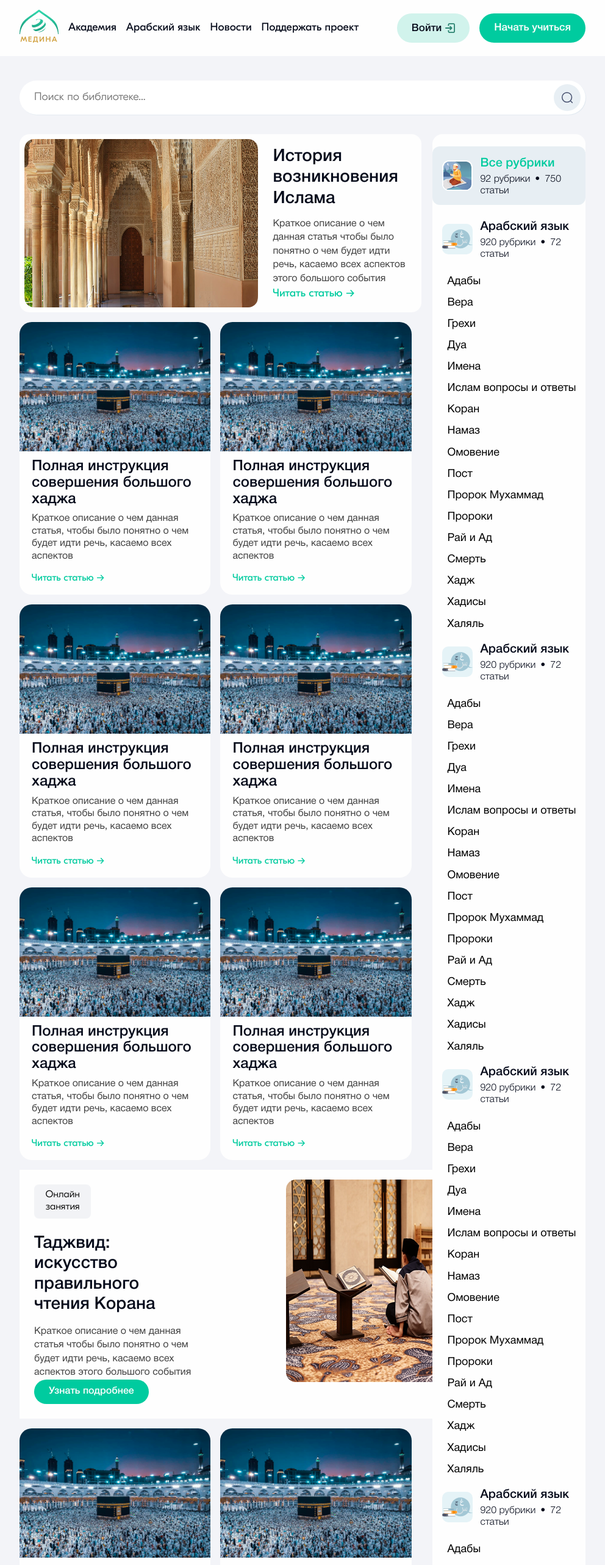
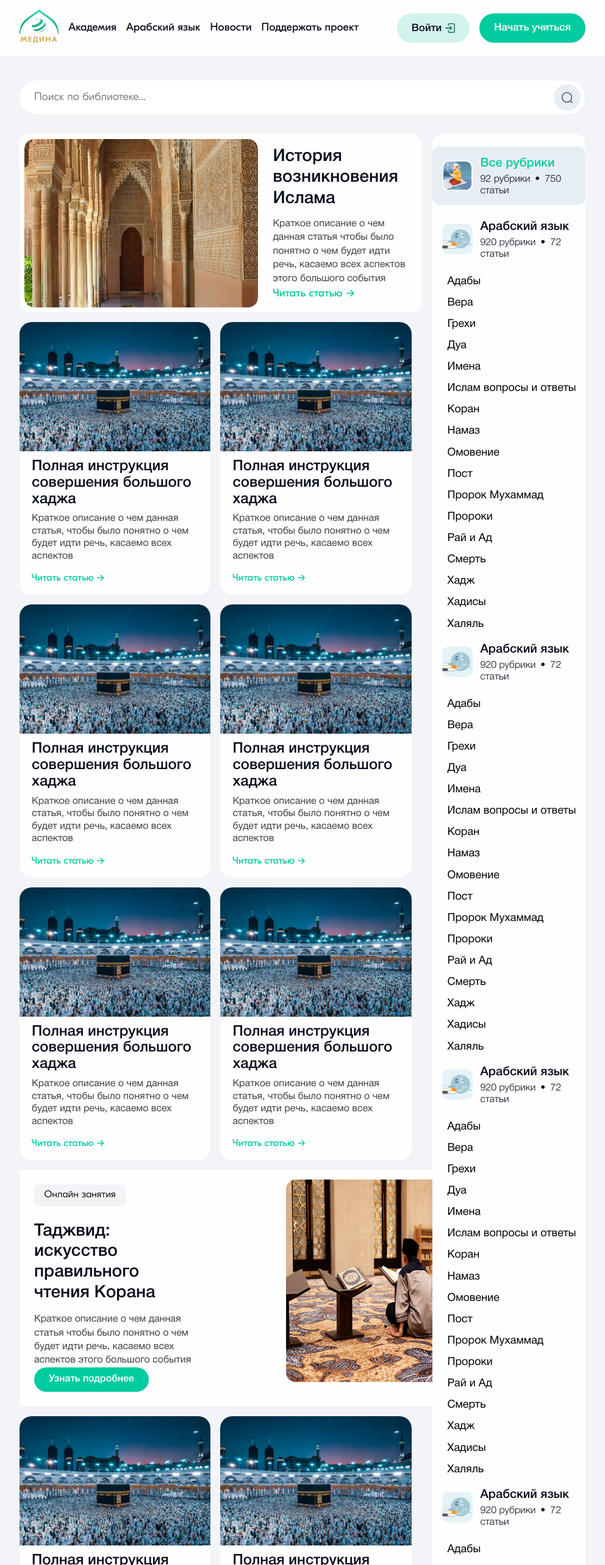
Before and after one commit to Nuruddin999/medina_landing, a Next.js app: page / in a window 1280 px wide. Shown: the top 2566 px of the page at 61% size, without its empty margins (144-1136 px from the left). Built offline with nearby package versions, Linux system fonts and the light colour scheme.

Commit message:
fix width label

```diff
--- a/src/components/GridBanner/gridbanner.module.scss
+++ b/src/components/GridBanner/gridbanner.module.scss
@@ -12,7 +12,7 @@
     flex-direction: column;
 
     .label {
-      width: 25.6%;
+      width: 150px;
       background: $greyDivider;
       padding: 8px 16px;
       @include button-text;
```
